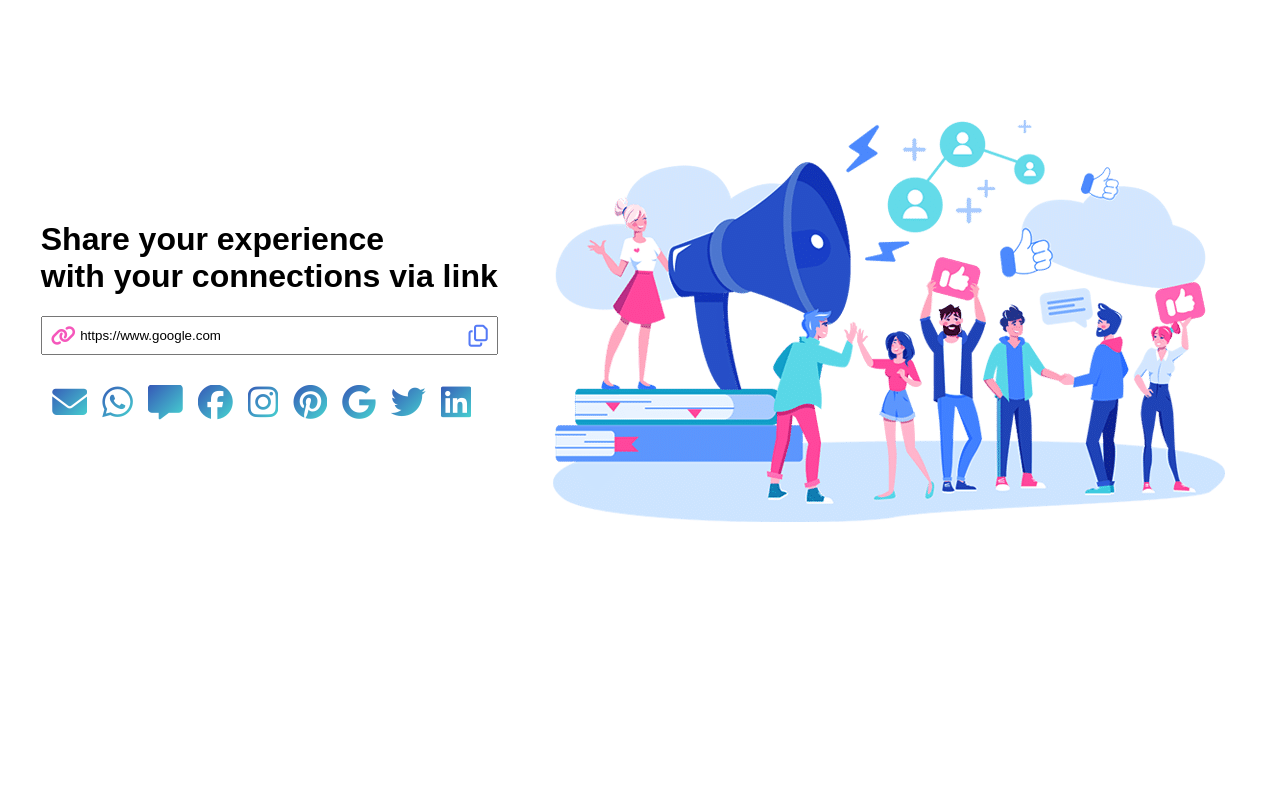
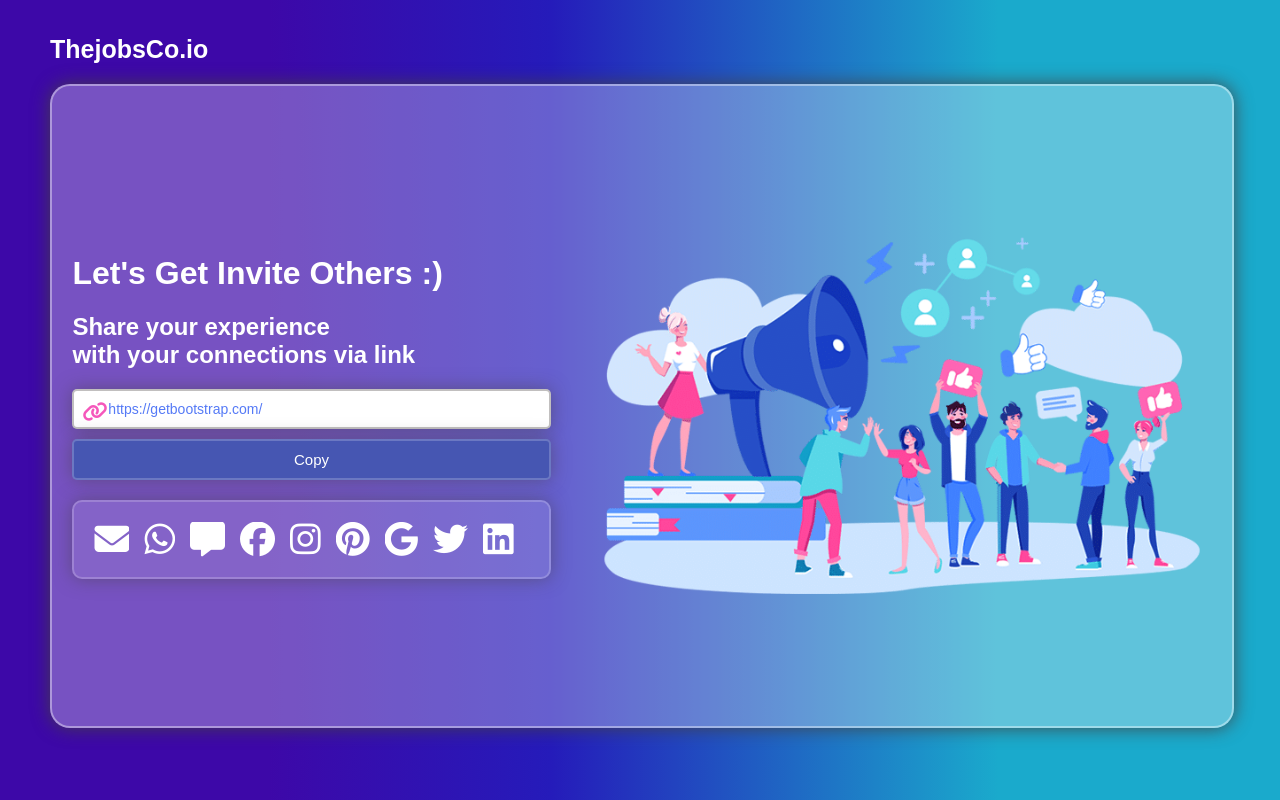
Before and after one commit to SakinaAzam/share-link-demo, a plain HTML site: page index.html in a window 1280 px wide. Drawn offline with Linux system fonts and the light colour scheme.

Commit message:
update UI

```diff
--- a/index.html
+++ b/index.html
@@ -2,24 +2,82 @@
 <html>
   <head>
     <title>Link Sharing</title>
-    <link rel="stylesheet" href="https://cdnjs.cloudflare.com/ajax/libs/font-awesome/5.15.3/css/all.min.css">
+    <link
+      rel="stylesheet"
+      href="https://cdnjs.cloudflare.com/ajax/libs/font-awesome/5.15.3/css/all.min.css"
+    />
     <style>
-        body,html {
+      body
+    {
         font-family: Arial, sans-serif;
-            margin: 0 auto ;
-            height: 100vh;
+        margin: 0 auto;
         width: 100vw;
-
+        background: rgb(61,8,168);
+background: linear-gradient(90deg, rgba(61,8,168,1) 21%, rgba(37,27,186,1) 43%, rgba(26,170,204,1) 78%);
+      /* background: rgb(204,26,170);
+        background: linear-gradient(90deg, rgba(204,26,170,1) 25%, rgba(83,32,186,1) 49%, rgba(37,27,186,1) 58%); */
+      }
+      .main-container {
+       padding-top: 35px;
+        padding-left : 50px;
+        padding-right : 50px;
+        padding-bottom: 35px;
+        /* border: 2px solid white;
+        border-radius: 10px; */
+      }
+        .water-effect {
+        position: fixed;
+        top: 0;
+        left: 0;
+        width: 100%;
+        height: 100%;
+        pointer-events: none;
+        /* background-image: url("water-texture.jpg"); Replace with your water texture image */
+        animation: waterEffect 3s linear infinite;
       }
 
-        .main-container{
-            display: flex;
-            justify-content: space-between;
-
-            flex-wrap: wrap;
-            padding: 20px;
+      @keyframes waterEffect {
+        0% {
+          background-position: 0 0;
+        }
+        100% {
+          background-position: 100px 100px;
+        }
       }
 
+      .blow {
+        position: absolute;
+        width: 70px;
+        height: 70px;
+        border-radius: 50%;
+        background-color: rgba(255, 255, 255, 0.9); /* White color with 70% opacity */
+        animation: blowEffect 0.7s ease-out;
+        pointer-events: none;
+      }
+
+      @keyframes blowEffect {
+        0% {
+          transform: scale(1);
+          opacity: 0.7;
+        }
+        100% {
+          transform: scale(2);
+          opacity: 0;
+        }
+      }
+.content-div{
+     display: flex;
+       border: 2px solid rgba(255, 255, 255, 0.4);
+        border-radius: 20px;
+         height: 80vh;
+         width: 100%;
+         margin-top: 20px;
+         /* padding: 20px; */
+        justify-content: space-between;
+         background-color: rgba(255, 255, 255, 0.3);
+          box-shadow: 0px 0px 18px rgba(69, 65, 65, 0.9);
+        flex-wrap: wrap;
+}
       .form-container {
         margin: 0 auto;
         position: relative;
@@ -30,11 +88,14 @@
         padding: 10px 40px 10px 30px;
         margin-bottom: 10px;
         box-sizing: border-box;
+        border: 2px solid rgba(50, 44, 44, 0.3);
+        box-shadow: 0px 0px 18px rgba(69, 65, 65, 0.5);
+        border-radius: 5px;
       }
 
       .form-container .link-icon {
         position: absolute;
-            top: 40%;
+        top: 25%;
         left: 10px;
         transform: translateY(-50%);
         color: #f557bb;
@@ -54,78 +115,210 @@
       .form-container button {
         width: 100%;
         padding: 10px;
-            background-color: #4CAF50;
+        background-color: #4656b2;
         color: white;
-            border: none;
+       border: 2px solid rgba(255, 255, 255, 0.2);
+              box-shadow: 0px 0px 18px rgba(69, 65, 65, 0.5);
+        border-radius: 5px;
         cursor: pointer;
+        font-size: 15px;
       }
 
       .form-container button:disabled {
         background-color: #dddddd;
-            cursor: not-allowed;
+
       }
-
+ .form-container input{
+  outline: none;
+ }
       .share-icons {
         display: flex;
         justify-content: center;
         align-items: center;
         margin-top: 20px;
+          border: 2px solid rgba(255, 255, 255, 0.2);
+        border-radius: 10px;
+        height: 20%;
+        min-width: 30vw;
+        padding: 20px;
+         background-color: rgba(255, 255, 255, 0.1);
+        box-shadow: 0px 0px 18px rgba(69, 65, 65, 0.5);
       }
 
       .share-icons i {
         font-size: 24px;
         margin-right: 15px;
         cursor: pointer;
-              background: linear-gradient(135deg, #3658b7, #47d6d1);
+        /* background: linear-gradient(135deg, #3658b7, #47d6d1); */
+        background-color: white;
         -webkit-background-clip: text;
         -webkit-text-fill-color: transparent;
         font-size: 35px;
       }
 
-        .illustration{
-            max-width:700px;
+      .illustration {
+        max-width: 620px;
+      }
+      .copyLink {
+        margin:   auto ;
 
       }
-
-        .copyLink{
-            margin: auto;
-        }
-        .pic-side{
+      .pic-side {
         display: flex;
         justify-content: center;
         margin: auto;
       }
+      .share-icons i {
+  font-size: 24px;
+  margin-right: 15px;
+  cursor: pointer;
+  font-size: 35px;
+  transition: transform 0.3s ease, color 0.3s ease;
+}
+
+.share-icons i:hover {
+  /* background-color: #47d6d1; */
+  background-color:#35c6e7 ;
+   /* Original color when hovering */
+  transform: scale(1.5); /* Enlarge on hover */
+}
+  @media (min-width: 2560px) {
+    /* Add styles specific to screens with a width of 2560px or more */
+    body {
+      /* Example styles for 2560px width */
+      font-size: 30px; /* Increase font size */
+    }
+     .illustration {
+        min-width: 1000px;
+      }
+      .content-div{
+        justify-self: center;
+      }
+  }
+   @media (max-width: 1190px){
+
+   .illustration {
+     display: none;
+      }
+      .copyLink{
+        width: 100vw;
+        padding: 20px;
+      }
+
+   }
+      /* @media (min-width: 375px){
+
+   .illustration {
+     display: block;
+      }
+
+   } */
+</style>
+
+
+
+
+
+
 
     </style>
   </head>
   <body>
+        <div class="water-effect"></div>
     <div class="main-container">
+      <div>
+        <h4  style="font-size: 25px; margin: 0; font-weight: bolder; color: white;">ThejobsCo.io</h4>
+      </div>
+    <div  class="content-div">
         <div class="copyLink">
-        <h1>Share your experience<br> with your connections via link</h1>
+          <h1  style="color: white;">Let's Get Invite Others :)</h1>
+        <h2 style="color: white;">
+          Share your experience<br />
+          with your connections via link
+        </h2>
         <div class="form-container">
-            <i class="fas fa-link link-icon"></i>
-            <input type="text" id="linkInput" class="link" value="  https://www.google.com" readonly>
-            <i class="far fa-copy copy-link-icon" onclick="copyLink()" title="Copy Link"></i>
-            <button id="copyButton" onclick="copyLink()" style="display: none;"></button>
+          <i  class="fas fa-link link-icon"></i>
+          <input
+            type="text"
+            id="linkInput"
+            class="link"
+            style="color: #557af6; font-size: 14px;"
+            value=" https://getbootstrap.com/"
+            readonly
+          />
+          <!-- <i
+            class="far fa-copy copy-link-icon"
+            onclick="copyLink()"
+            title="Copy Link"
+          ></i> -->
+          <button
+            id="copyButton"
+            onclick="copyLink()"
+             class="copyButton"
+          >Copy</button>
         </div>
         <div class="share-icons">
-            <i class="fas fa-envelope" onclick="shareViaEmail()" title="Email"></i>
-            <i class="fab fa-whatsapp" onclick="shareViaWhatsApp()" title="WhatsApp"></i>
+          <i
+            class="fas fa-envelope"
+            onclick="shareViaEmail()"
+            title="Email"
+          ></i>
+          <i
+            class="fab fa-whatsapp"
+            onclick="shareViaWhatsApp()"
+            title="WhatsApp"
+          ></i>
           <i class="fas fa-comment-alt" onclick="shareViaSMS()" title="SMS"></i>
-            <i class="fab fa-facebook" onclick="shareViaFacebook()" title="Facebook"></i>
-            <i class="fab fa-instagram" onclick="shareViaInstagram()" title="Instagram"></i>
-            <i class="fab fa-pinterest" onclick="shareViaPinterest()" title="Pinterest"></i>
+          <i
+            class="fab fa-facebook"
+            onclick="shareViaFacebook()"
+            title="Facebook"
+          ></i>
+          <i
+            class="fab fa-instagram"
+            onclick="shareViaInstagram()"
+            title="Instagram"
+          ></i>
+          <i
+            class="fab fa-pinterest"
+            onclick="shareViaPinterest()"
+            title="Pinterest"
+          ></i>
           <i class="fab fa-google" onclick="shareViaGmail()" title="Gmail"></i>
-            <i class="fab fa-twitter" onclick="shareViaTwitter()" title="Twitter"></i>
-            <i class="fab fa-linkedin" onclick="shareViaLinkedIn()" title="LinkedIn"></i>
+          <i
+            class="fab fa-twitter"
+            onclick="shareViaTwitter()"
+            title="Twitter"
+          ></i>
+          <i
+            class="fab fa-linkedin"
+            onclick="shareViaLinkedIn()"
+            title="LinkedIn"
+          ></i>
+
         </div>
+        <!-- <img src="illustration2.gif" class="illustration2" alt="Email" /> -->
+
       </div>
       <div class="pic-side">
-        <img src="illustration1.png" class="illustration" alt="Email">
+        <img src="illustration1.png" class="illustration" alt="Email" />
+      </div>
     </div>
     </div>
     <script src="https://kit.fontawesome.com/a076d05399.js"></script>
     <script>
+         function createBlowEffect(e) {
+        const blow = document.createElement("div");
+        blow.className = "blow";
+        blow.style.left = e.pageX + "px";
+        blow.style.top = e.pageY + "px";
+        document.body.appendChild(blow);
+        // Remove the blow effect after 0.5 seconds
+        setTimeout(() => {
+          document.body.removeChild(blow);
+        }, 500);
+      }
+       document.addEventListener("click", createBlowEffect);
       function copyLink() {
         var linkInput = document.getElementById("linkInput");
         linkInput.select();
@@ -136,14 +329,20 @@
       function shareViaEmail() {
         var link = document.getElementById("linkInput").value;
         var subject = "Check out this link!";
-            var body = "I found this link and thought you might be interested: " + link;
-            var mailtoLink = "mailto:?subject=" + encodeURIComponent(subject) + "&body=" + encodeURIComponent(body);
+        var body =
+          "I found this link and thought you might be interested: " + link;
+        var mailtoLink =
+          "mailto:?subject=" +
+          encodeURIComponent(subject) +
+          "&body=" +
+          encodeURIComponent(body);
         window.open(mailtoLink);
       }
 
       function shareViaWhatsApp() {
         var link = document.getElementById("linkInput").value;
-            var whatsappLink = "https://api.whatsapp.com/send?text=" + encodeURIComponent(link);
+        var whatsappLink =
+          "https://api.whatsapp.com/send?text=" + encodeURIComponent(link);
         window.open(whatsappLink);
       }
 
@@ -155,37 +354,46 @@
 
       function shareViaFacebook() {
         var link = document.getElementById("linkInput").value;
-            var facebookLink = "https://www.facebook.com/sharer.php?u=" + encodeURIComponent(link);
+        var facebookLink =
+          "https://www.facebook.com/sharer.php?u=" + encodeURIComponent(link);
         window.open(facebookLink);
       }
 
       function shareViaInstagram() {
         var link = document.getElementById("linkInput").value;
-            var instagramLink = "https://www.instagram.com/?url=" + encodeURIComponent(link);
+        var instagramLink =
+          "https://www.instagram.com/?url=" + encodeURIComponent(link);
         window.open(instagramLink);
       }
 
       function shareViaPinterest() {
         var link = document.getElementById("linkInput").value;
-            var pinterestLink = "https://www.pinterest.com/pin/create/button/?url=" + encodeURIComponent(link);
+        var pinterestLink =
+          "https://www.pinterest.com/pin/create/button/?url=" +
+          encodeURIComponent(link);
         window.open(pinterestLink);
       }
 
       function shareViaGmail() {
         var link = document.getElementById("linkInput").value;
-            var gmailLink = "https://mail.google.com/mail/?view=cm&su=Check%20out%20this%20link!&body=I%20found%20this%20link%20and%20thought%20you%20might%20be%20interested:%20" + encodeURIComponent(link);
+        var gmailLink =
+          "https://mail.google.com/mail/?view=cm&su=Check%20out%20this%20link!&body=I%20found%20this%20link%20and%20thought%20you%20might%20be%20interested:%20" +
+          encodeURIComponent(link);
         window.open(gmailLink);
       }
 
       function shareViaTwitter() {
         var link = document.getElementById("linkInput").value;
-            var twitterLink = "https://twitter.com/intent/tweet?url=" + encodeURIComponent(link);
+        var twitterLink =
+          "https://twitter.com/intent/tweet?url=" + encodeURIComponent(link);
         window.open(twitterLink);
       }
 
       function shareViaLinkedIn() {
         var link = document.getElementById("linkInput").value;
-            var linkedinLink = "https://www.linkedin.com/sharing/share-offsite/?url=" + encodeURIComponent(link);
+        var linkedinLink =
+          "https://www.linkedin.com/sharing/share-offsite/?url=" +
+          encodeURIComponent(link);
         window.open(linkedinLink);
       }
     </script>
```
Also changed, not shown: 1 other file. Lines whose indentation alone changed are shown as unchanged.
